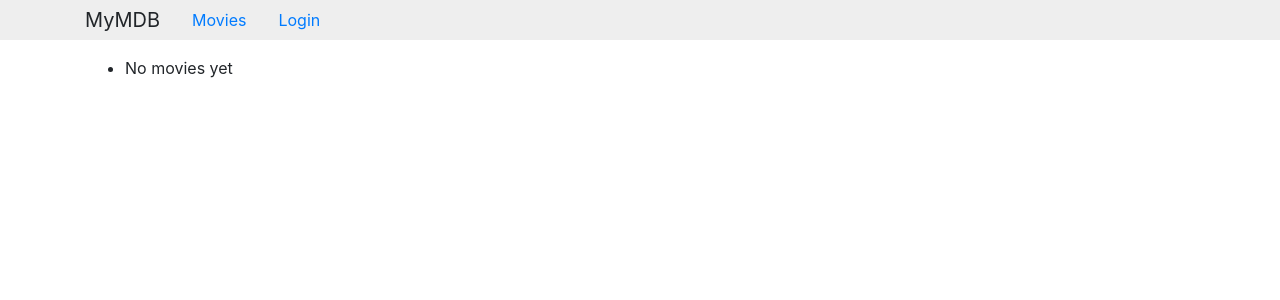
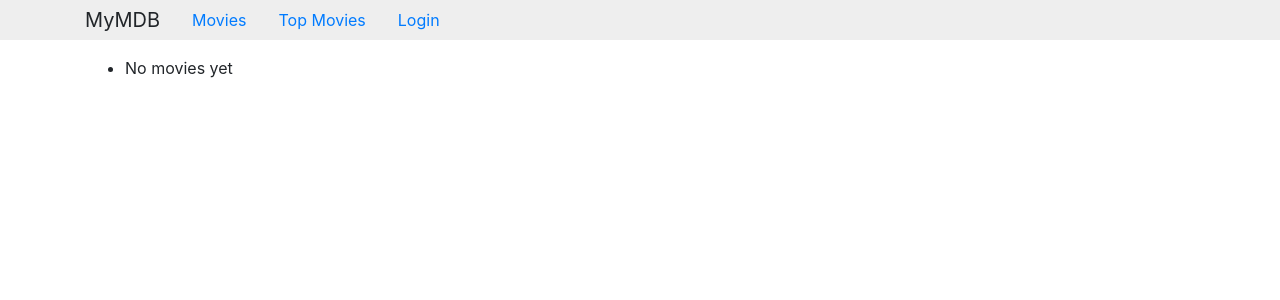
Before and after one commit to adeoti-ade/MyMDB, a Django app: page /movies/ in a window 1280 px wide. Shown: the top 300 px of the page. Run offline with Django 3.2, Linux system fonts and the light colour scheme; data that the repository does not hold is empty; some libraries are stand-ins or nearby versions.

```diff
--- a/django/templates/base.html
+++ b/django/templates/base.html
@@ -2,16 +2,8 @@
 <html lang="en" >
 <head >
   <meta charset="UTF-8" >
-  <meta
-    name="viewport"
-    content="width=device-width, initial-scale=1, shrink-to-fit=no"
-  >
-  <link
-    href="https://maxcdn.bootstrapcdn.com/bootstrap/4.0.0-beta/css/bootstrap.min.css"
-    integrity="sha384-/Y6pD6FV/Vv2HJnA6t+vslU6fwYXjCFtcEpHbNJ0lyAFsXTsjBbfaDjzALeQsN6M"
-    rel="stylesheet"
-    crossorigin="anonymous"
-  >
+  <meta name="viewport" content="width=device-width, initial-scale=1, shrink-to-fit=no" >
+  <link href="https://maxcdn.bootstrapcdn.com/bootstrap/4.0.0-beta/css/bootstrap.min.css" integrity="sha384-/Y6pD6FV/Vv2HJnA6t+vslU6fwYXjCFtcEpHbNJ0lyAFsXTsjBbfaDjzALeQsN6M" rel="stylesheet" crossorigin="anonymous" >
   <title >
     {% block title %}MyMDB{% endblock %}
   </title>
@@ -28,16 +20,13 @@
     <div class="container">
       <nav class="nav">
         <div class="navbar-brand">MyMDB</div>
-      <a
-        class="nav-link"
-        href="{% url 'core:movie_list' %}"
-      >
+        <a class="nav-link" href="{% url 'core:movie_list' %}" >
           Movies
         </a>
-      <a
-        class="nav-link"
-        href="{% url 'user:login' %}"
-      >
+        <a class="nav-link" href="{% url 'core:top_movies' %}" >
+          Top Movies
+        </a>
+        <a class="nav-link" href="{% url 'user:login' %}" >
           Login
         </a>
       </nav>
```
Lines whose indentation alone changed are shown as unchanged.
